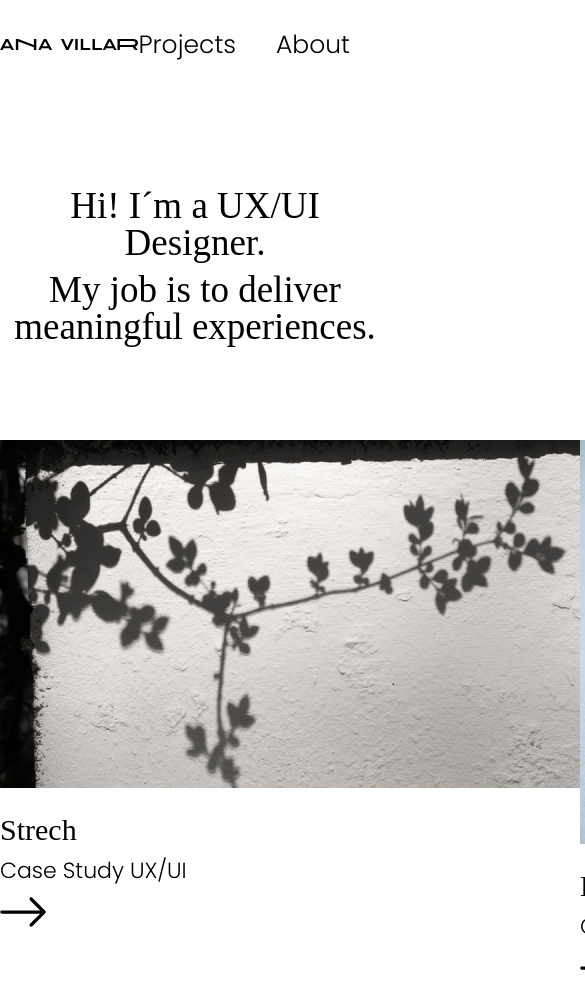
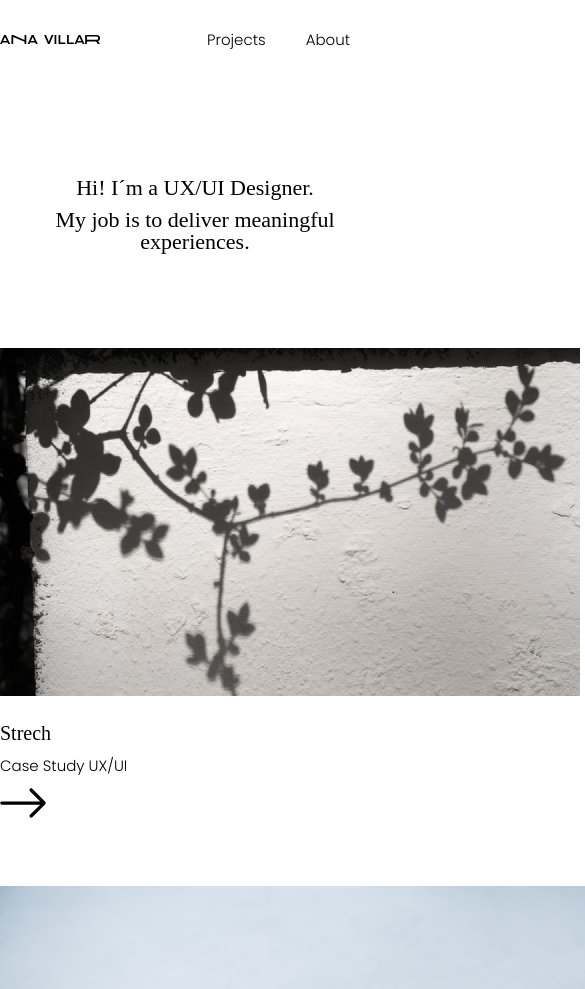
Before and after one commit to anavillareiroa/Portfolio, a plain HTML site: page index.html in a window 390 px wide. Shown: the top 989 px of the page, 585 px wide, since content can reach past the window. Drawn offline with Linux system fonts and the light colour scheme.

Commit message:
Efectos varios

```diff
--- a/index.html
+++ b/index.html
@@ -13,7 +13,7 @@
 <body>
 
     <header>
-        <img class="Logo" src="images/Logo.svg" alt="Logo">
+        <img class="logo" src="images/Logo.svg" alt="Logo">
         <nav>
             <a class="projects" href="index.html">Projects</a>
             <a class="about" href="about.html">About</a>
@@ -58,9 +58,9 @@
     </main>
     <footer class="aboutme">
         <div class="contactme">
-            <a class="Medium" href=""> <img src="images/Medium.svg" alt="Medium"></a>
-            <a class="Mail" href=""> <img src="images/logos_google-gmail.svg" alt="Mail"></a>
-            <a class="Linkedin" href=""> <img src="images/LinkedIn.svg" alt="Linkedin"></a>
+            <a class="medium" href=""> <img src="images/Medium.svg" alt="Medium"></a>
+            <a class="mail" href=""> <img src="images/logos_google-gmail.svg" alt="Mail"></a>
+            <a class="inkedin" href=""> <img src="images/LinkedIn.svg" alt="Linkedin"></a>
 
         </div>
     </footer>
--- a/styles/about.css
+++ b/styles/about.css
@@ -56,19 +56,20 @@ main{
     margin: 0 auto;
 }
 
-h2{
-    margin-bottom: 50px;
-    text-align: center;
+h1{
     font-size: 30px;
     font-family: "Poppins-Regular";
+    text-align: center;
     padding-top: 90px;
-    padding-bottom:56px;
+    padding-bottom:80px;
 }
+
 #profile{
     display: flex;
     align-items: center;
     width: 924px;
     justify-content: space-between;
+    flex-wrap: wrap;
 }
 
 .photo{
@@ -94,12 +95,30 @@ p, a{
 .contacto{
     display: flex;
     align-items: center;
+    margin-left:129px;
+    margin-top:20px;
 }
 
 .icon{
     width: 32px;
     margin-top: 32px;
     margin-right: 32px;
+}
+
+.resume{
+    justify-content: center;
+    margin-top:50px;
+    display: flex;
+    padding-bottom: 15px;
+    padding-top:15px;
+    background-color:lavender;
+    flex-wrap: wrap;
+}
+
+footer{
+    display: flex;
+    justify-content: center;
+    padding-bottom: 100px;
 }
 
 .programs{
@@ -112,23 +131,11 @@ p, a{
 .programs p{
     margin-right: 32px;
     margin-top:50px;
-    background-color: lemonchiffon;
+
 }
 
 .programs p:last-child{
     margin-right: 0px;
-}
-
-footer{
-    margin-top: 30px;
-    display: flex;
-    justify-content: center;
-    padding-bottom: 100px;
-}
-
-.contactme{
-    display:flex;
-    justify-content:center;
 }
 
 .projects:hover{
@@ -143,6 +150,56 @@ footer{
     -moz-animation: scaleButton 2s;
 }
 
+.resume {
+    text-decoration: none;
+    background-image: linear-gradient(currentColor, currentColor);
+    background-position: 0% 100%;
+    background-repeat: no-repeat;
+    background-size: 0% 2px;
+    transition: background-size .3s;
+}
+
+.resume:hover, .resume:focus {
+    background-size: 100% 2px;
+}
+
+
+
+
+/* MEDIA QUERIES */
+
+@media( max-width: 950px) {
+
+    .logo{
+        width:150px;
+    }
+
+    .projects{
+        font-size: 22px;
+    }
+
+    .about{
+        font-size: 22px;
+    }
+
+    h1{
+        font-size: 25px;
+    }
+
+    #profile{
+        flex-wrap: wrap;
+    }
+
+    .photo{
+        width:80%;
+    }
+
+    .text{
+        width:80%;
+        font-size:20px;
+        margin-top: 50px;
+    }
+}
 
 /*
 #Profile{
--- a/styles/style.css
+++ b/styles/style.css
@@ -40,7 +40,7 @@ nav a{
     color: black;
 }
 
-.Logo{
+.logo{
     width: 200px;
 }
 
@@ -96,6 +96,7 @@ h3{
     max-width: 1280px;
     justify-content: space-around;
     margin:0 auto;
+    flex-wrap: wrap;
 }
 
 #Proyecto1{
@@ -155,7 +156,7 @@ h3{
     margin: 0 auto;
     justify-content: space-between;
 }
-.flecha{
+.boton{
     padding-top: 50px;
 }
 
@@ -170,3 +171,134 @@ h3{
     -webkit-animation: scaleButton 2s;
     -moz-animation: scaleButton 2s;
 }
+
+.contactme{
+    float: right;
+    -webkit-transition: margin 1s ease-out;
+    -moz-transition: margin 1s ease-out;
+    -ms-transition: margin 1s ease-out;
+    transition: margin 1s ease-out;
+    }
+
+.contactme img:hover {
+    margin-bottom: 15px;
+    }
+
+/* MEDIA QUERIES */
+
+@media( max-width: 1300px) {
+
+    h2,h4{
+        font-size: 30px;
+    }
+
+    .logo{
+        width:170px;
+    }
+
+    .projects{
+        font-size: 25px;
+    }
+
+    .about{
+        font-size: 25px;
+    }
+
+    .Misproyectos{
+        flex-wrap: wrap;
+    }
+
+    #Proyecto1{
+        width:80%;
+    }
+
+    #Proyecto2{
+        width:80%;
+        padding-top:170px;
+
+    }
+
+    #Proyecto3{
+        width:80%;
+        padding-top:170px;
+    }
+
+    h3{
+        font-size: 25px;
+    }
+
+    .text{
+        font-size:18px;
+    }
+}
+
+
+@media( max-width: 900px) {
+
+    h2,h4{
+
+        font-size: 25px;
+    }
+
+    .logo{
+
+        width:150px;
+    }
+
+    .projects{
+        font-size: 20px;
+    }
+
+    .about{
+        font-size: 20px;
+    }
+
+
+    .Misproyectos{
+        flex-wrap: wrap;
+    }
+
+    h3  {
+        font-size: 20px;
+    }
+
+    .text{
+        font-size:15px;
+    }
+
+}
+
+
+@media( max-width: 700px) {
+
+    h2,h4{
+        font-size: 22px;
+    }
+
+    .logo{
+        width:100px;
+    }
+
+    .projects{
+        font-size: 15px;
+    }
+
+    .about{
+        font-size:15px;
+    }
+
+    #Proyecto1{
+        width:100%;
+    }
+
+    #Proyecto2{
+        width:100%;
+        padding-top:170px;
+    }
+
+    #Proyecto3{
+        width: 100%;
+        padding-top:170px;
+    }
+
+}
```
Also changed, not shown: about.html (+15 -8 lines).
